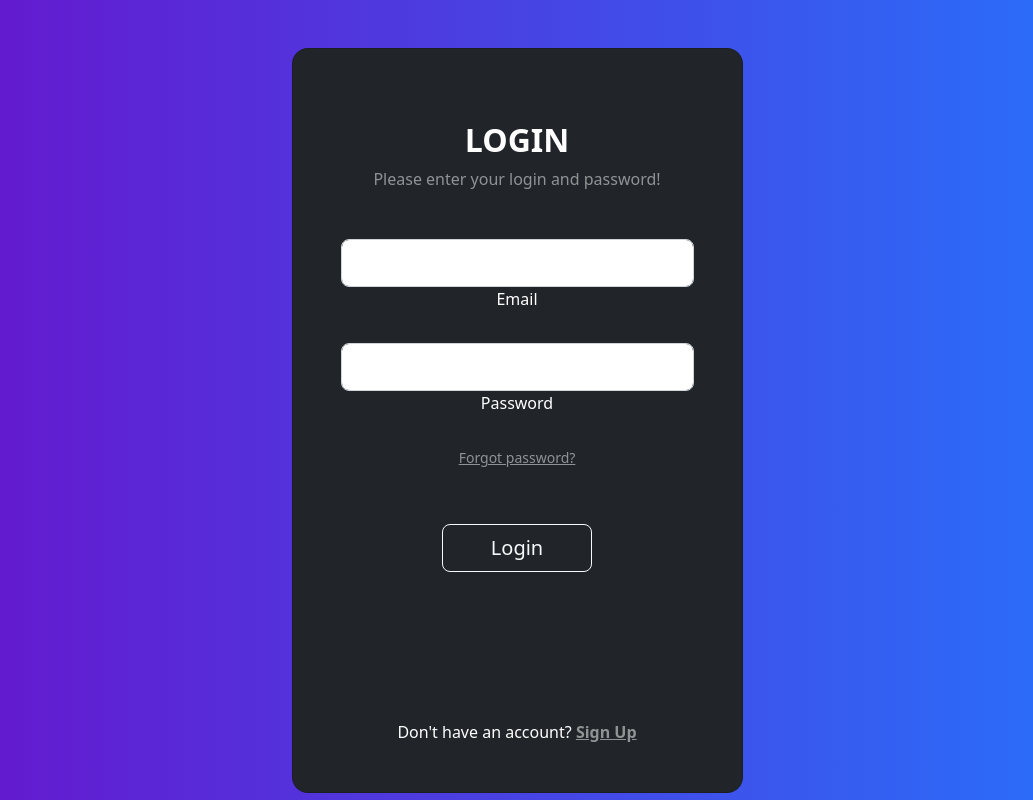
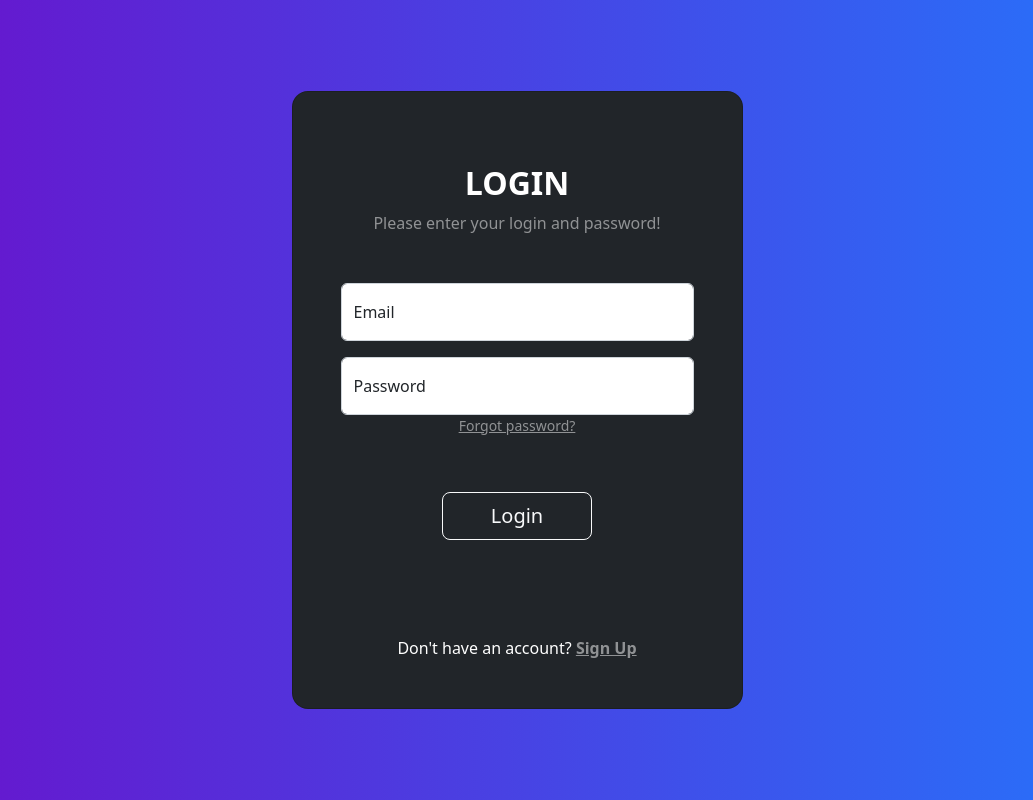
Before and after one commit to ghisson/algoDemo, an Angular app in the folder algoDemoFrontend/: page /login in a window 1280 px wide. Shown: the whole page, without its empty margins (123-1156 px from the left). Built offline with nearby package versions, Linux system fonts and the light colour scheme.

Commit message:
login page

```diff
--- a/algoDemoFrontend/src/app/ca-login/ca-login.component.html
+++ b/algoDemoFrontend/src/app/ca-login/ca-login.component.html
@@ -2,38 +2,35 @@
   <div class="container py-5 h-100">
     <div class="row d-flex justify-content-center align-items-center h-100">
       <div class="col-12 col-md-8 col-lg-6 col-xl-5">
-          <div class="card bg-dark text-white" style="border-radius: 1rem;">
+        <div class="card bg-dark " style="border-radius: 1rem;">
           <div class="card-body p-5 text-center">
 
             <div class="mb-md-5 mt-md-4 pb-5">
 
-                <h2 class="fw-bold mb-2 text-uppercase">Login</h2>
+              <h2 class="fw-bold mb-2 text-uppercase text-white">Login</h2>
               <p class="text-white-50 mb-5">Please enter your login and password!</p>
 
-                <div class="form-outline form-white mb-4">
-                  <input type="email" id="typeEmailX" class="form-control form-control-lg" />
-                  <label class="form-label" for="typeEmailX">Email</label>
+              <div class="form-floating mb-3">
+                <input type="email" class="form-control" id="floatingPassword" placeholder="Email">
+                <label for="floatingPassword">Email</label>
               </div>
 
-                <div class="form-outline form-white mb-4">
-                  <input type="password" id="typePasswordX" class="form-control form-control-lg" />
-                  <label class="form-label" for="typePasswordX">Password</label>
+              <div class="form-floating">
+                <input type="password" class="form-control" id="floatingPassword" placeholder="Password">
+                <label for="floatingPassword">Password</label>
               </div>
+
 
               <p class="small mb-5 pb-lg-2"><a class="text-white-50" href="#!">Forgot password?</a></p>
 
               <button class="btn btn-outline-light btn-lg px-5" type="submit">Login</button>
 
-                <div class="d-flex justify-content-center text-center mt-4 pt-1">
-                  <a href="#!" class="text-white"><i class="fab fa-facebook-f fa-lg"></i></a>
-                  <a href="#!" class="text-white"><i class="fab fa-twitter fa-lg mx-4 px-2"></i></a>
-                  <a href="#!" class="text-white"><i class="fab fa-google fa-lg"></i></a>
-                </div>
+
 
             </div>
 
             <div>
-                <p class="mb-0">Don't have an account? <a href="#!" class="text-white-50 fw-bold">Sign Up</a>
+              <p class="mb-0 text-white">Don't have an account? <a href="#!" class="text-white-50 fw-bold">Sign Up</a>
               </p>
             </div>
 
```
Lines whose indentation alone changed are shown as unchanged.
